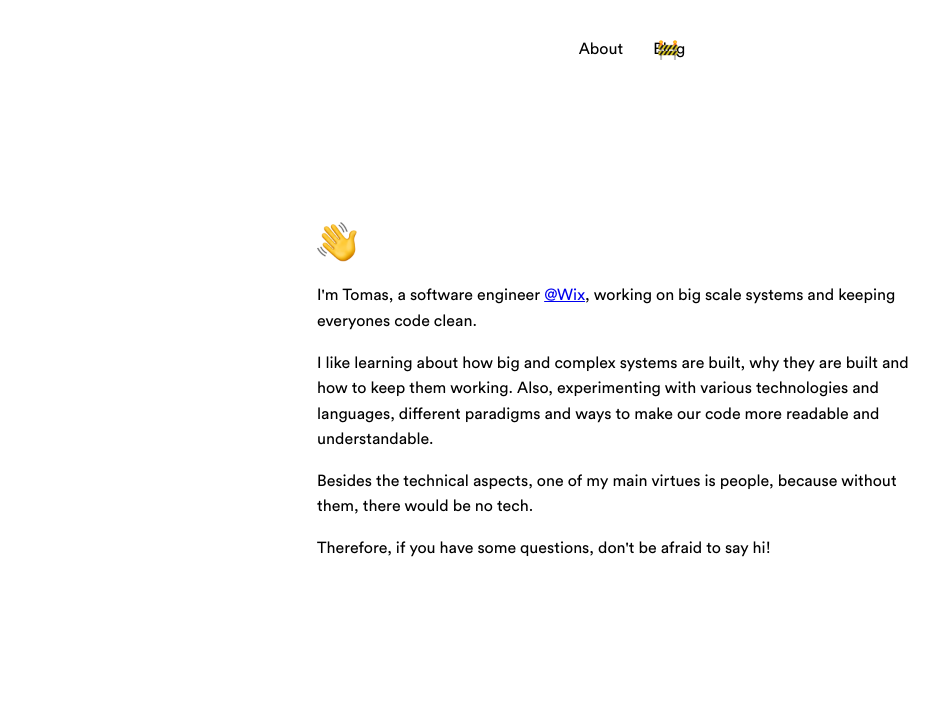
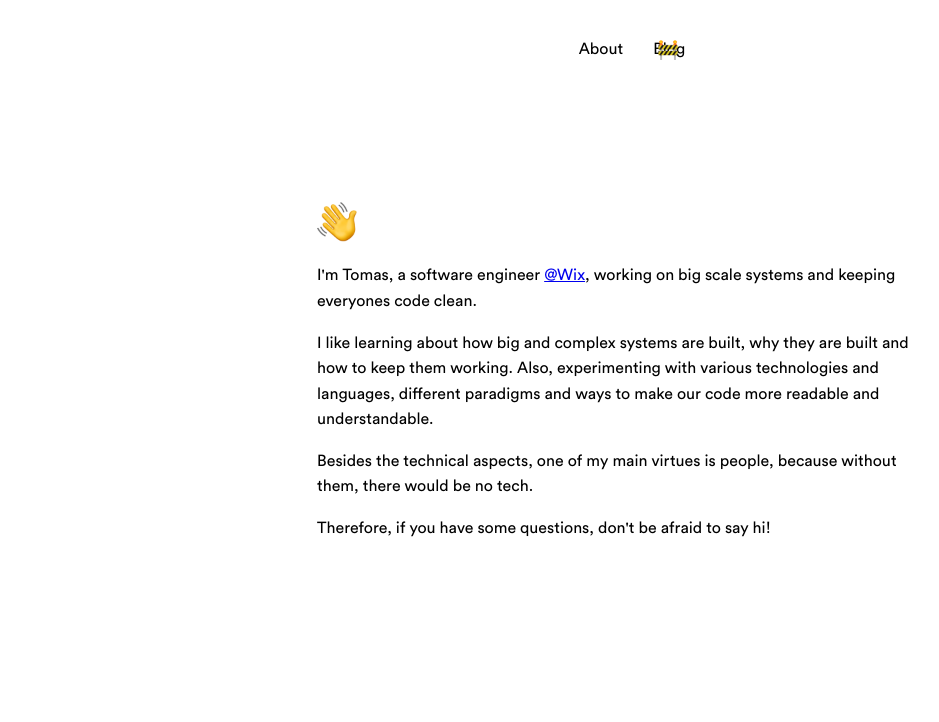
Before and after one commit to adtm/blog, a Gatsby site: page / in a window 1280 px wide. Shown: the top 722 px of the page, without its empty margins (23-962 px from the left). Built offline with nearby package versions, Linux system fonts and the light colour scheme; Gatsby itself is replaced by a stand-in of ours.

Commit message:
style changes

```diff
--- a/src/components/Footer.jsx
+++ b/src/components/Footer.jsx
@@ -11,8 +11,8 @@ const Footer = () => (
 
 const Container = styled.footer`
   position: absolute;
+  left: 50px;
   bottom: 40px;
-  left: 50px;
 `
 
 export default Footer
--- a/src/components/Header.jsx
+++ b/src/components/Header.jsx
@@ -45,7 +45,6 @@ const StyledLink = styled(Link)`
 
 const CenterContainer = styled.div`
   position: absolute;
-  top: 40px;
   left: 0;
   right: 0;
   margin-left: auto;
--- a/src/pages/index.js
+++ b/src/pages/index.js
@@ -25,8 +25,8 @@ const Container = styled.div`
   display: flex;
   align-items: center;
   justify-content: center;
-  height: calc(100vh - 40px);
-  padding: 20px;
+  height: calc(100vh - 120px);
+  margin: 40px;
 `
 
 export default IndexPage
```
